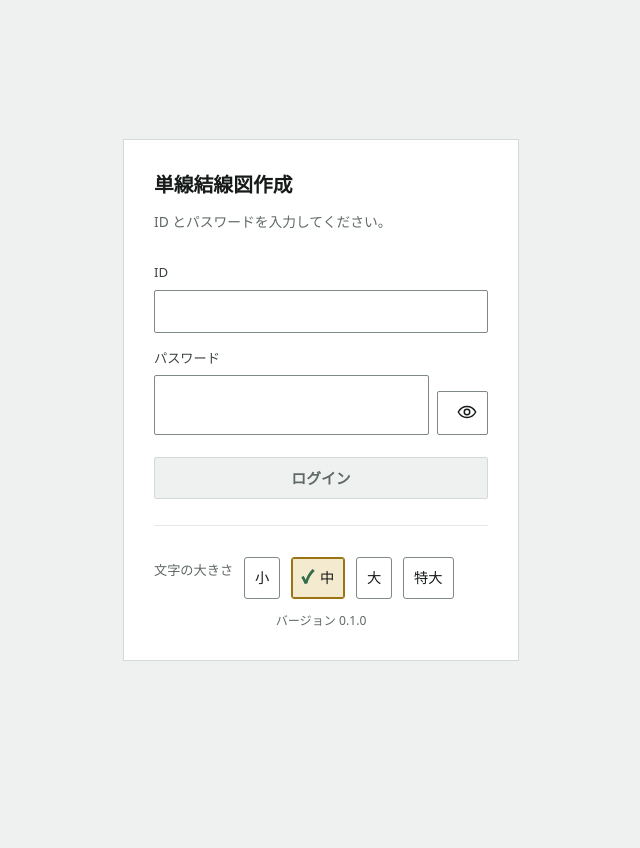
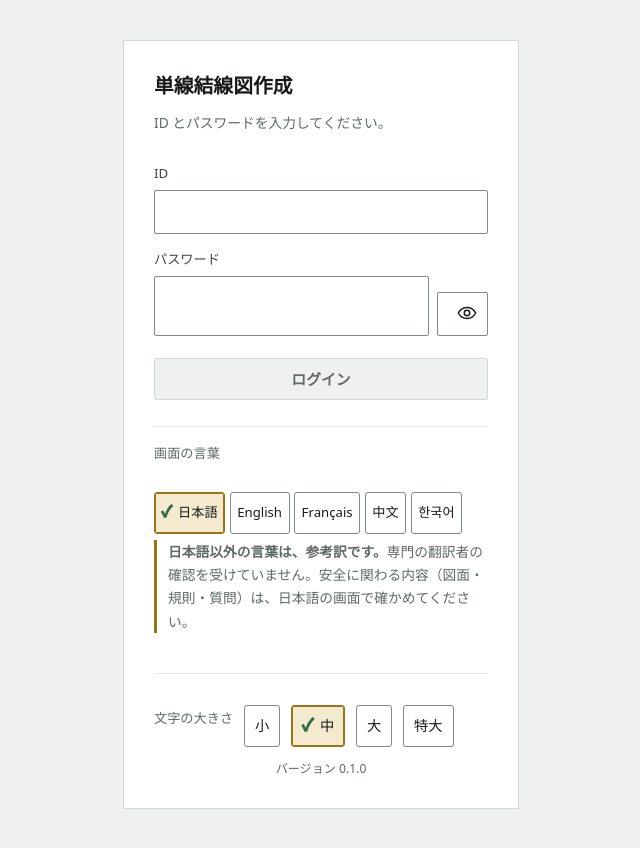
Before and after one commit to takayukiokushin/zumen, a React (Vite) app in the folder apps/web/: page / in a window 1280 px wide. Shown: the whole page, without its empty margins (319-959 px from the left). Before the commit the page ends 800 px from the top, so only its background shows below. Built offline with nearby package versions, Linux system fonts and the light colour scheme; no server answers.

Commit message:
ログイン画面でも言葉を選べるようにした（参考訳の案内つき）
Co-Authored-By: Claude Sonnet 5.5 <noreply@anthropic.com>
Claude-Session: https://claude.ai/code/session_01KvsKtPxGCdexX42rWNhHAt

```diff
--- a/apps/web/src/session/Login.tsx
+++ b/apps/web/src/session/Login.tsx
@@ -2,7 +2,8 @@ import { useEffect, useState } from 'react';
 import { api, LoginError } from './api.ts';
 import { useT } from '../i18n/useT.ts';
 import { Rich } from '../i18n/Rich.tsx';
-import { tr } from '../i18n/index.ts';
+import { LANGS, LANG_LABEL, tr } from '../i18n/index.ts';
+import type { Lang } from '../i18n/index.ts';
 import { EyeIcon, EyeOffIcon } from '../icons.tsx';
 import { useSettings } from '../settings/settings.tsx';
 import { APP_VERSION } from '../version.ts';
@@ -128,6 +129,28 @@ export function Login({ onDone }: { onDone: (user: User) => void }) {
           {busy ? t('login.busy') : t('login.submit')}
         </button>
 
+        {/* 言葉も、ログインする前に選べる（ここで選んだ言葉は、ログインしたあとの画面にも引き継がれる） */}
+        <div className="login-size login-lang">
+          <span className="lbl">{t('settings.lang')}</span>
+          <div className="seg">
+            {LANGS.map((l: Lang) => (
+              <button
+                key={l}
+                type="button"
+                className="btn"
+                lang={l}
+                aria-pressed={settings.lang === l}
+                onClick={() => set('lang', l)}
+              >
+                {LANG_LABEL[l]}
+              </button>
+            ))}
+          </div>
+        </div>
+        <p className="hint ref-note">
+          <Rich text={t('settings.langRef')} />
+        </p>
+
         {/*
           文字が小さくて読めない人が、ログインする前に大きくできるようにしておく。
           ここで選んだ大きさは、ログインしたあとの画面にもそのまま引き継がれる。
--- a/apps/web/src/styles.css
+++ b/apps/web/src/styles.css
@@ -989,3 +989,11 @@ main.form .fields:has(> .field > .help) > .field:not(:has(> .help))::after { con
 
 /* 設定：日本語以外は参考訳である旨（言葉を選ぶところの下） */
 .ref-note { border-left: 3px solid var(--accent); padding-left: calc(10px * var(--text-scale)); }
+
+/* ログイン画面の「言葉」：5つのボタンを、1行に収める（文字と余白を詰める。それでも足りないときだけ折り返す） */
+.login-lang .seg { flex: 1 1 100%; gap: calc(4px * var(--ctl-scale)); }
+.login-lang .btn { min-width: 0; padding-left: calc(6px * var(--ctl-scale)); padding-right: calc(6px * var(--ctl-scale)); font-size: calc(12px * var(--ctl-scale)); }
+:where(html[data-uw~="700"]) .login-lang .seg { gap: calc(2px * var(--ctl-scale)); }
+:where(html[data-uw~="700"]) .login-lang .btn { padding-left: calc(4px * var(--ctl-scale)); padding-right: calc(4px * var(--ctl-scale)); font-size: calc(11.5px * var(--ctl-scale)); }
+/* 狭いスマホでは、ログインの枠の左右の余白を詰めて、ボタンの幅を確保する */
+:where(html[data-uw~="400"]) .login .panel { padding-left: 20px; padding-right: 20px; }
```
Also changed, not shown: 1 other file (tests, documents, lock files or other folders).
